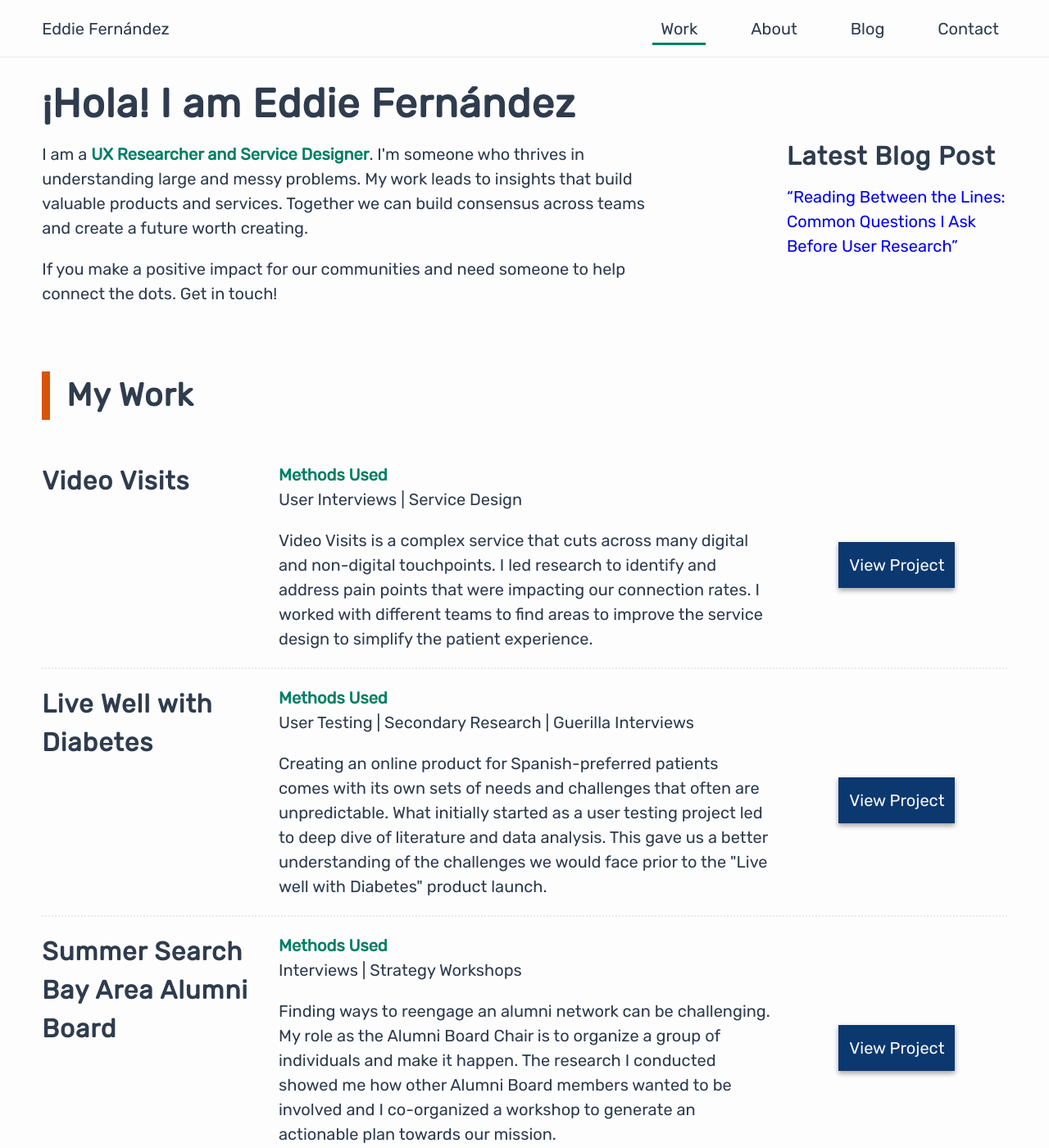
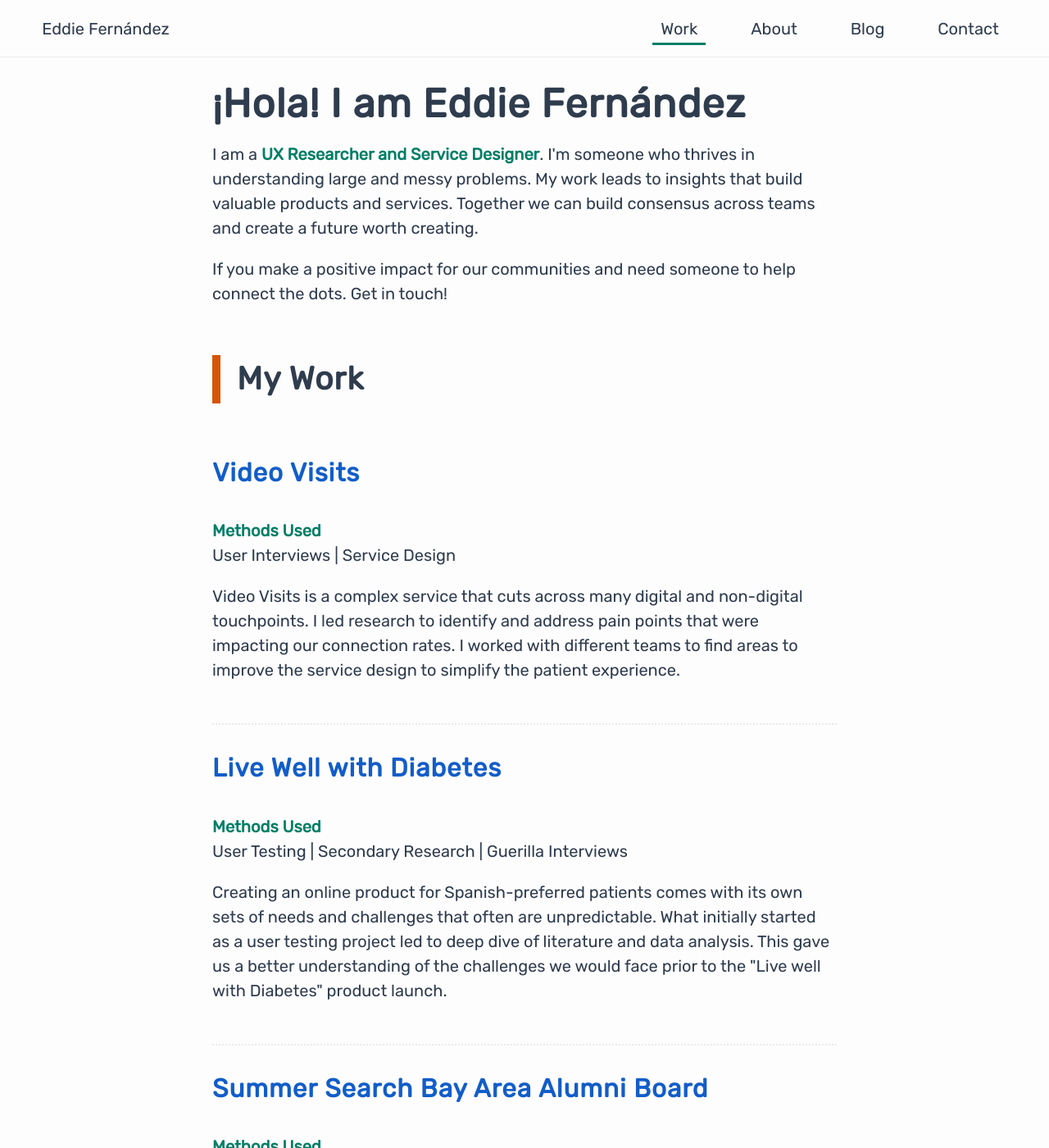
Before and after one commit to edfernan/edfernan.github.io, a Jekyll site: the page built from index.html, in a window 1280 px wide and 1400 px high. Shown: the whole window at 82% size. Built offline with Jekyll 4.4.1, drawn with Linux system fonts in a browser that asks for light colours.

Commit message:
Streamlined home page

```diff
--- a/_sass/_layout.scss
+++ b/_sass/_layout.scss
@@ -46,6 +46,7 @@ h4, .text4 {
 }
 
 a {
+  color: $light-blue;
   text-decoration: none;
   &:hover {
     text-decoration: underline;
@@ -323,7 +324,7 @@ main {
   display: grid;
   grid-template-columns: 1fr minmax(min-content, 600px) 1fr;
   grid-column-gap: $gap1;
-  grid-row-gap: $gap3;
+  grid-row-gap: $gap2;
 }
 
 .left-col {
@@ -405,9 +406,17 @@ footer {
       text-align: center;
     }
 
-.position {
-  padding-top: $gap1;
+.position, .project {
+  padding-top: $gap15;
   border-bottom: 2px dotted $light-grey;
+}
+
+.project {
+  padding-bottom: $gap15;
+}
+
+.project-title {
+
 }
 
 // Layout: Portfolio Entries
@@ -540,19 +549,6 @@ article img {
     text-align: center;
   }
 
-  .project-title {
-    text-align: center;
-  }
-
-  .project-entry {
-    padding-bottom: $gap1;
-  }
-
-  .project-title {
-    text-align: center;
-    margin-bottom: $gap025;
-  }
-
   .hide-text {
     clip: rect(1px, 1px, 1px, 1px);
     height: 1px;
--- a/index.html
+++ b/index.html
@@ -3,7 +3,30 @@ layout: default
 title: Eddie Fernandez UX Researcher and Service Designer
 description: Eddie Fernandez is a UX Researcher and Service Designer based in the Bay Area.
 ---
+<section class="full-col align-center-horiz">
+  <h1 class="zeroed-header">
+    &iexcl;Hola! I am Eddie Fern&aacute;ndez<br />
+  </h1>
 
+  <p>I am a <em class="inline-em">UX Researcher and Service Designer</em>. I'm someone who thrives in understanding large and messy problems. My work leads to insights that build valuable products and services. Together we can build consensus across teams and create a future worth creating.</p>
+
+  <p>If you make a positive impact for our communities and need someone to help connect the dots. Get in touch!</p>
+</section>
+
+<section class="full-col align-center-horiz">
+  <h2 class="styled-header">My Work</h2>
+  {% for page in site.pages %} {% if page.layout == "portEntry" %}
+    <div class="project">
+      <h3 class="project-title"><a href="{{ page.url | prepend: site.baseurl }}">{{ page.shortTitle }}</a></h3>
+      <div class="">
+        <p><span class="label-block">Methods Used</span>{{ page.methods }}</p>
+        <p>{{ page.description }}</p>
+      </div>
+    </div>
+  {% endif %} {% endfor %}
+</section>
+
+<!--
 <section class="left-2-col intro">
   <h1 class="zeroed-header">
     &iexcl;Hola! I am Eddie Fern&aacute;ndez<br />
@@ -30,4 +53,4 @@ description: Eddie Fernandez is a UX Researcher and Service Designer based in th
       <a href="{{ page.url | prepend: site.baseurl }}" class="btn right-col align-center-vert align-center-horiz">View Project</a>
     </div>
   {% endif %} {% endfor %}
-</section>
+</section> -->
```
